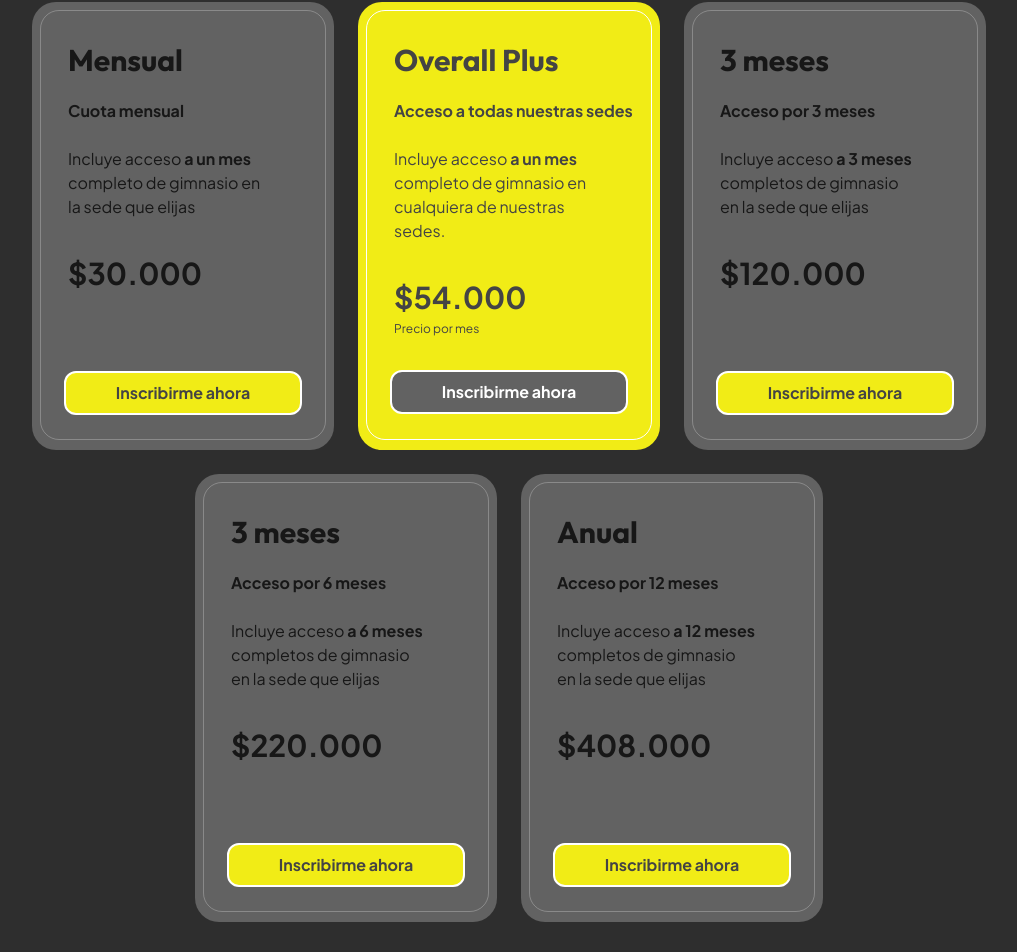
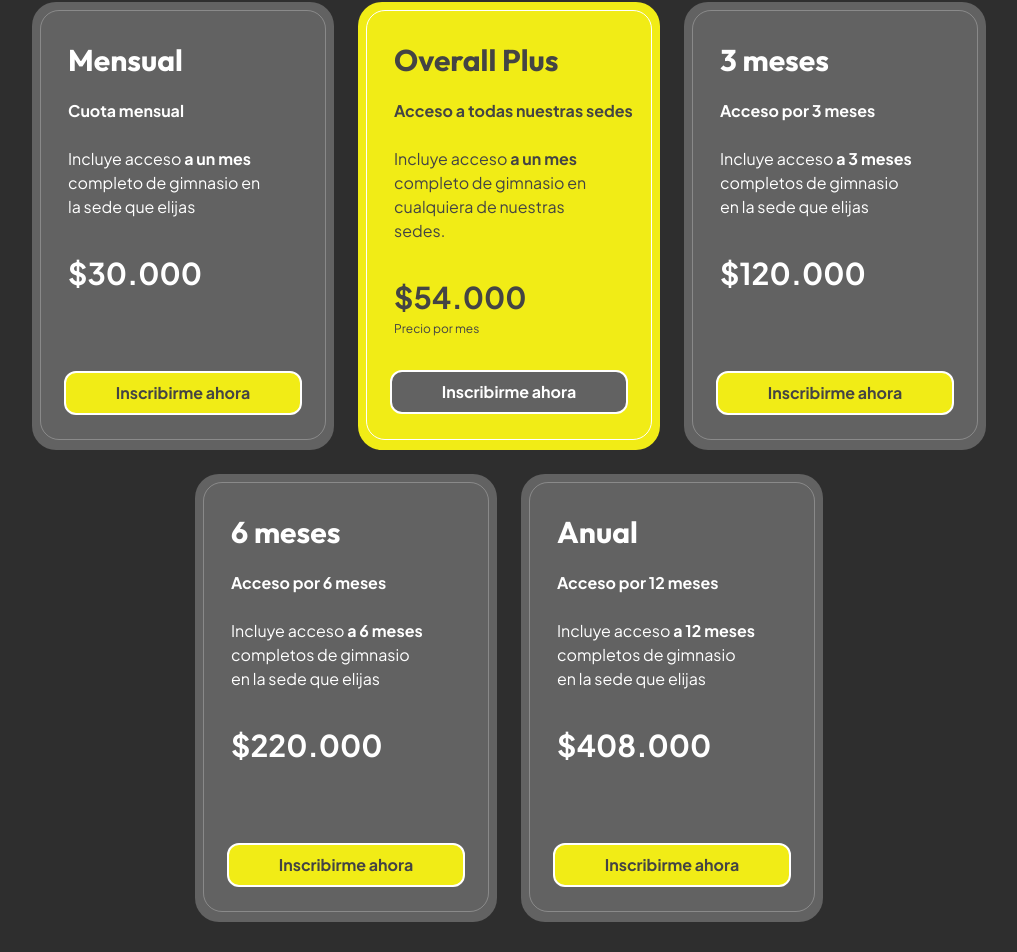
Before and after one commit to ezequielgimenez/overall-center-gym, a Next.js app: page / in a window 1280 px wide. Shown: the part 1534-2486 px from the top of the page, without its empty margins (131-1148 px from the left). Built offline with nearby package versions, Linux system fonts and the light colour scheme.

Commit message:
edit color text card

```diff
--- a/src/app/components/Prices.tsx
+++ b/src/app/components/Prices.tsx
@@ -195,7 +195,7 @@ export default function PricesSection() {
         <p>{sedeActual?.precios.trimestral}</p> */}
 
         <div className="flex justify-center w-[302px] h-[448px] bg-[#626262] rounded-[24px] cursor-pointer transition-transform duration-300 ease-out hover:scale-[1.05]">
-          <div className="w-[290px] h-[430px] border border-white/25 rounded-[19px] m-[8px]">
+          <div className="w-[290px] h-[430px] border border-white/25 rounded-[19px] m-[8px] text-white">
             <h5 className="font-card font-bold text-[30px] pl-[27px] pt-[27px]">
               Mensual
             </h5>
@@ -243,7 +243,7 @@ export default function PricesSection() {
         </div>
 
         <div className="flex justify-center w-[302px] h-[448px] bg-[#626262] rounded-[24px] cursor-pointer transition-transform duration-300 ease-out hover:scale-[1.05]">
-          <div className="w-[290px] h-[430px] border border-white/25 rounded-[19px] m-[8px]">
+          <div className="w-[290px] h-[430px] border border-white/25 rounded-[19px] m-[8px] text-white">
             <h5 className="font-card font-bold text-[30px] pl-[27px] pt-[27px]">
               3 meses
             </h5>
@@ -266,9 +266,9 @@ export default function PricesSection() {
         </div>
 
         <div className="flex justify-center w-[302px] h-[448px] bg-[#626262] rounded-[24px] cursor-pointer transition-transform duration-300 ease-out hover:scale-[1.05]">
-          <div className="w-[290px] h-[430px] border border-white/25 rounded-[19px] m-[8px]">
+          <div className="w-[290px] h-[430px] border border-white/25 rounded-[19px] m-[8px] text-white">
             <h5 className="font-card font-bold text-[30px] pl-[27px] pt-[27px]">
-              3 meses
+              6 meses
             </h5>
             <p className="font-description font-bold text-[16px] pl-[27px] pt-[16px] pb-[24px]">
               Acceso por 6 meses
@@ -289,7 +289,7 @@ export default function PricesSection() {
         </div>
 
         <div className="flex justify-center w-[302px] h-[448px] bg-[#626262] rounded-[24px] cursor-pointer transition-transform duration-300 ease-out hover:scale-[1.05]">
-          <div className="w-[290px] h-[430px] border border-white/25 rounded-[19px] m-[8px]">
+          <div className="w-[290px] h-[430px] border border-white/25 rounded-[19px] m-[8px] text-white">
             <h5 className="font-card font-bold text-[30px] pl-[27px] pt-[27px]">
               Anual
             </h5>
```
